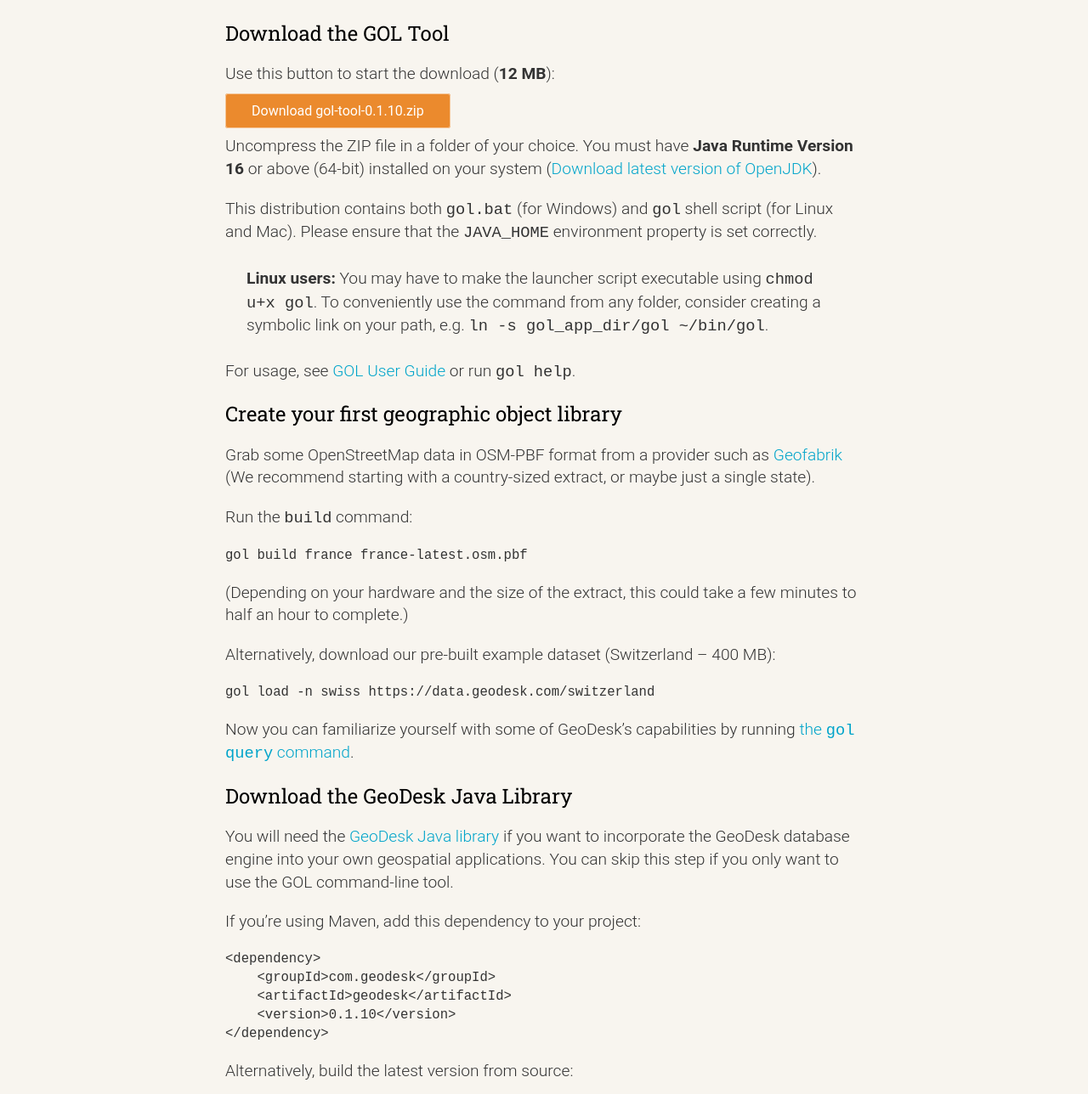
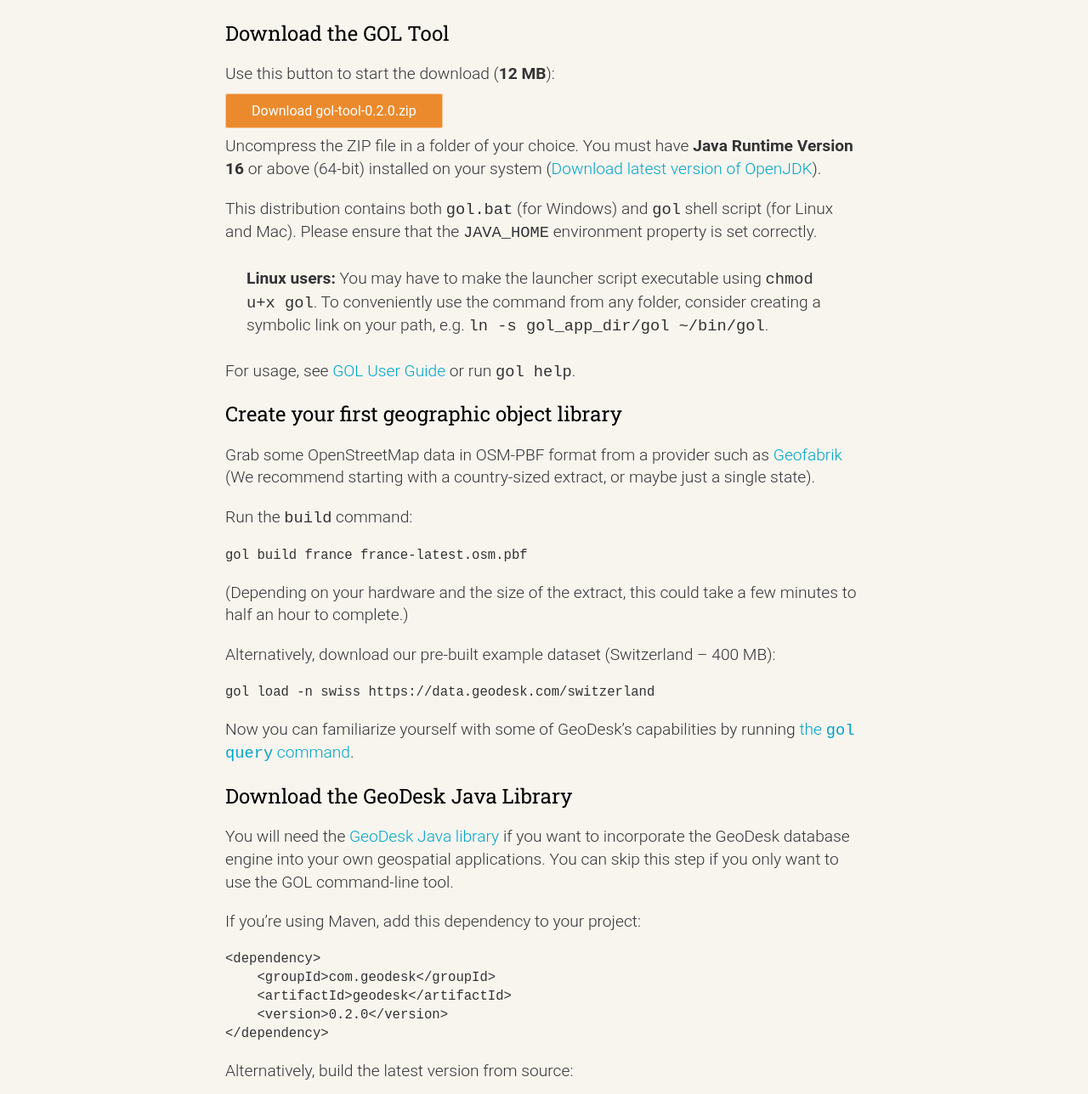
Before and after one commit to clarisma/geodesk-site, a Jekyll site: the page built from download.md, in a window 1280 px wide. Shown: the part 236-1524 px from the top of the page at 85% size. Built offline with Jekyll 4.4.1, drawn with Linux system fonts in a browser that asks for light colours.

Commit message:
Release 0.2.0

```diff
--- a/_config.yml
+++ b/_config.yml
@@ -80,5 +80,5 @@
 
 # GeoDesk-specific
 
-geodesk_version: 0.1.10
-gol_tool_version: 0.1.10
+geodesk_version: 0.2.0
+gol_tool_version: 0.2.0
```
